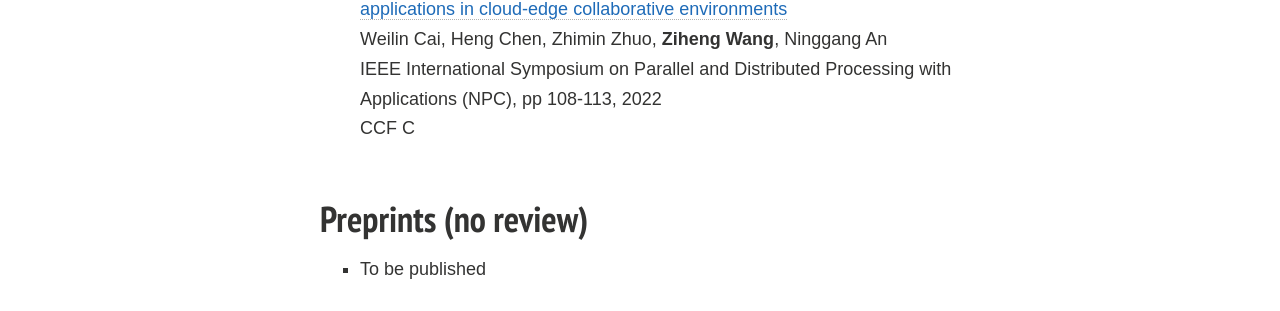
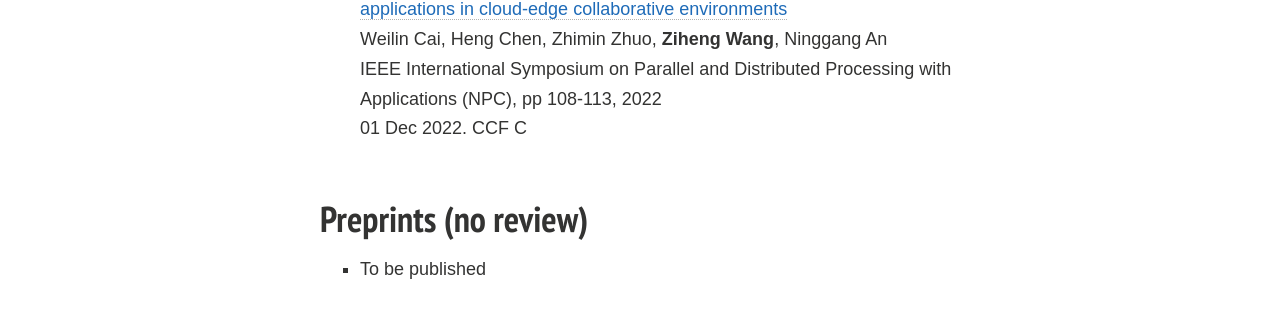
Before and after one commit to wzh009888/wzh009888.github.io, a Jekyll site: the page built from publications.md, in a window 1280 px wide and 900 px high, scrolled down 1814 px. Shown: the part 331-642 px from the top of the window. Built offline with Jekyll 4.4.1, drawn with Linux system fonts in a browser that asks for light colours; comment, search, counter and statistics services are not loaded; a style sheet for code colours, icons or effects is not loaded.

Commit message:
Update publications.md

```diff
--- a/publications.md
+++ b/publications.md
@@ -36,7 +36,7 @@ Lastest Update: 16th Dec 2023&nbsp;
 
 - [A hybrid CPU/GPU scheme for optimizing ChaCha20 stream cipher](https://doi.org/10.1109/ISPA-BDCloud-SocialCom-SustainCom52081.2021.00161)<br>**Ziheng Wang**, Heng Chen, Weilin Cai<br>IEEE International Symposium on Parallel and Distributed Processing with Applications (ISPA), pp 1171-1178, 2021<br>30 Sep 2021, CCF C
 
-- [Flexible supervision system: a fast fault-tolerance strategy for cloud applications in cloud-edge collaborative environments](https://doi.org/10.1007/978-3-031-21395-3_10)<br>Weilin Cai, Heng Chen, Zhimin Zhuo, **Ziheng Wang**, Ninggang An<br>IEEE International Symposium on Parallel and Distributed Processing with Applications (NPC), pp 108-113, 2022<br> CCF C
+- [Flexible supervision system: a fast fault-tolerance strategy for cloud applications in cloud-edge collaborative environments](https://doi.org/10.1007/978-3-031-21395-3_10)<br>Weilin Cai, Heng Chen, Zhimin Zhuo, **Ziheng Wang**, Ninggang An<br>IEEE International Symposium on Parallel and Distributed Processing with Applications (NPC), pp 108-113, 2022<br>01 Dec 2022. CCF C
 
   <br>
 
```
